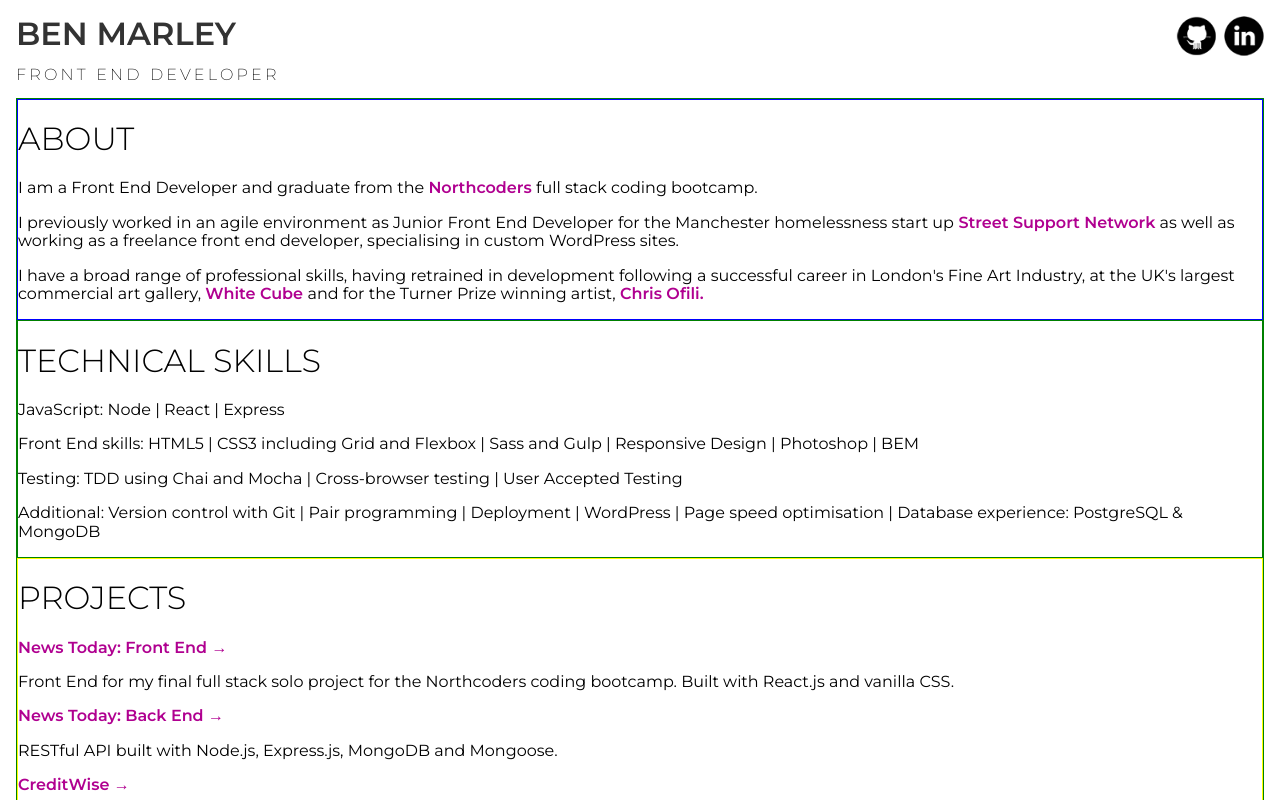
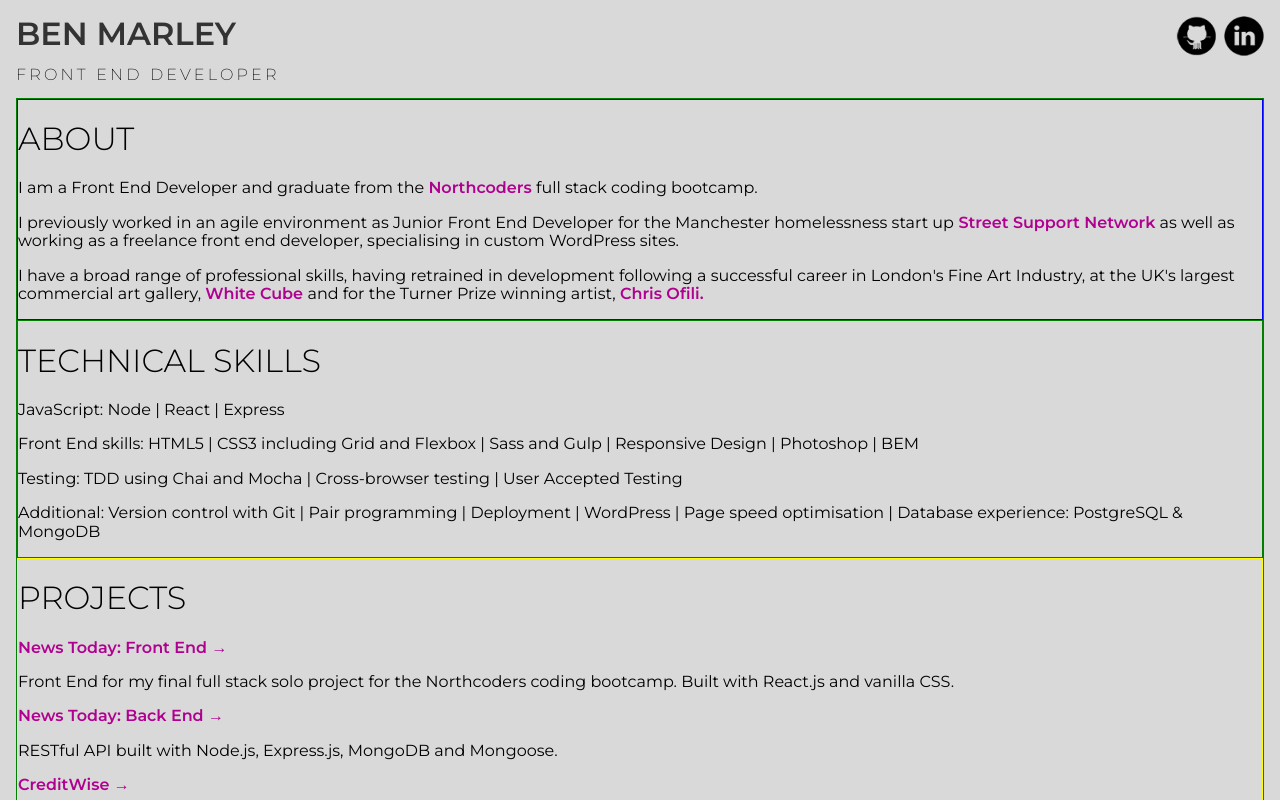
Before and after one commit to bnmrly/bnmrly.github.io, a React (Create React App) app: page / in a window 1280 px wide. Shown: the top 800 px of the page. Built offline with nearby package versions, Linux system fonts and the light colour scheme.

Commit message:
Ad bg color

```diff
--- a/src/GlobalStyle.js
+++ b/src/GlobalStyle.js
@@ -4,13 +4,11 @@ const GlobalStyle = createGlobalStyle`
 
 @import url('https://fonts.googleapis.com/css?family=Montserrat:100,200,300,400,500,600,700,800,900&display=swap');
 
-html {
-  background-color: ${props => props.theme.color.siteBackgroundColor}
-}
 
 body {
   font-family: 'Montserrat', sans-serif;
-  color: ${props => props.theme.color.primaryFontColor}
+  color: ${props => props.theme.color.primaryFontColor};
+  background-color: ${props => props.theme.color.siteBackground};
 }
 
 h1 {
```
